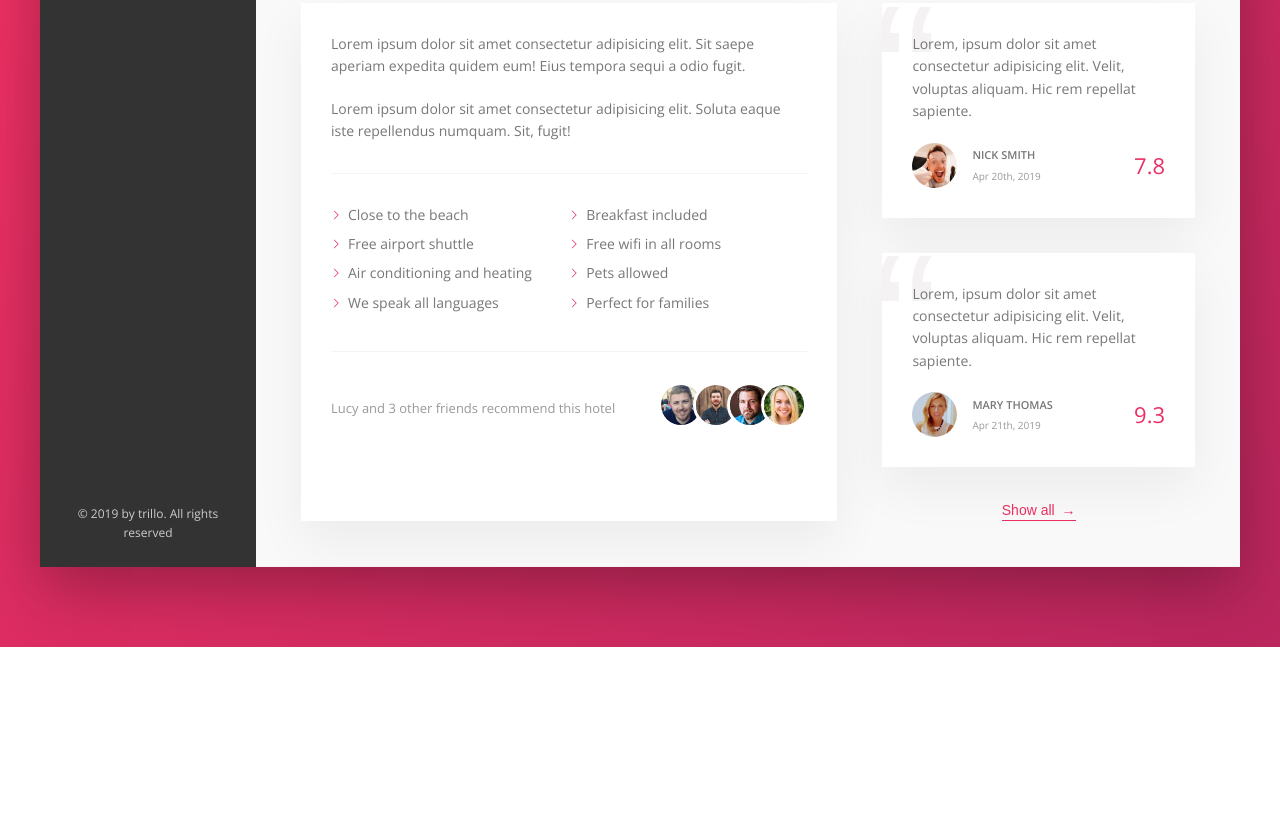
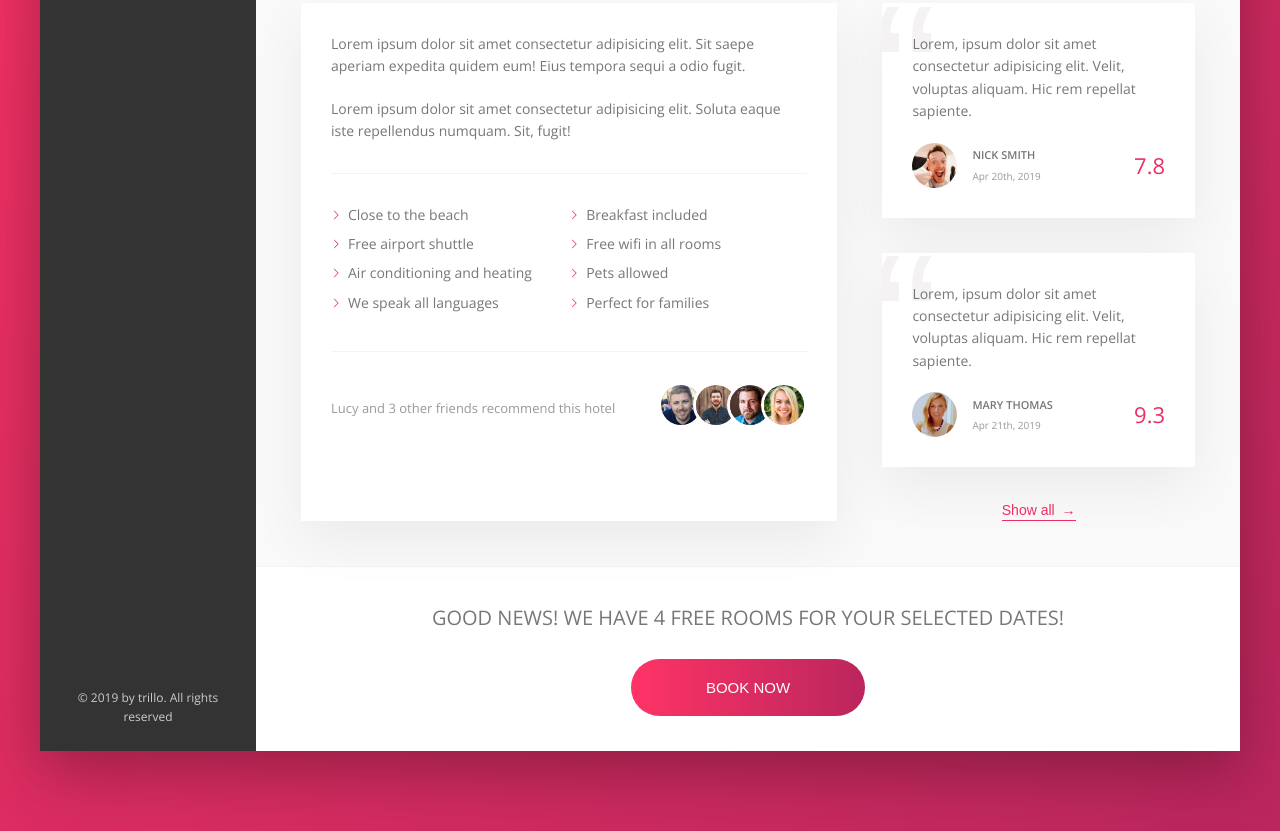
Before and after one commit to MajhiRockzZ/Advanced-CSS-and-SASS-Project-2, a website: page index.html in a window 1280 px wide. Shown: the part 644-1475 px from the top of the page. Before the commit the page ends 1291 px from the top, so only its background shows below. Drawn offline with nearby package versions, Linux system fonts and the light colour scheme.

Commit message:
feat: Building the CTA Section

```diff
--- a/index.html
+++ b/index.html
@@ -252,6 +252,16 @@
               <button class="btn-inline">Show all <span>&rarr;</span></button>
             </div>
           </div>
+
+          <div class="cta">
+            <h2 class="cta__book-now">
+              Good news! We have 4 free rooms for your selected dates!
+            </h2>
+            <button class="btn">
+              <span class="btn__visible">Book now</span>
+              <span class="btn__invisible">Only 4 rooms left</span>
+            </button>
+          </div>
         </main>
       </div>
     </div>
--- a/sass/_components.scss
+++ b/sass/_components.scss
@@ -5,6 +5,7 @@
   height: 3.25rem;
   margin-left: 2rem;
 }
+
 ///////////////////////////
 // SEARCH
 
@@ -61,6 +62,7 @@
     fill: var(--color-grey-dark-3);
   }
 }
+
 ///////////////////////////
 // USER NAVIGATION
 
@@ -113,6 +115,7 @@
     margin-right: 1rem;
   }
 }
+
 ///////////////////////////
 // SIDE NAVIGATION
 
@@ -140,7 +143,7 @@
     transform: scaleY(0);
     // transform-origin: bottom;
     transition: transform 0.2s, width 0.4s cubic-bezier(1, 0, 0, 1) 0.2s,
-      background-color 0.1s;
+    background-color 0.1s;
   }
 
   &__item--active::before,
@@ -173,6 +176,7 @@
     fill: currentColor;
   }
 }
+
 ///////////////////////////
 // LEGAL TEXT
 
@@ -182,6 +186,7 @@
   text-align: center;
   padding: 2.5rem;
 }
+
 ///////////////////////////
 // GALLERY
 
@@ -193,6 +198,7 @@
     display: block;
   }
 }
+
 ///////////////////////////
 // HOTEL OVERVIEW
 
@@ -255,6 +261,7 @@
     text-transform: uppercase;
   }
 }
+
 ///////////////////////////
 // BUTTON INLINE
 
@@ -268,6 +275,7 @@
   background-color: transparent;
   cursor: pointer;
   transition: all 0.2s;
+
   & span {
     margin-left: 3px;
     transition: all 0.2s;
@@ -286,6 +294,7 @@
     animation: pulsate 1s infinite;
   }
 }
+
 @keyframes pulsate {
   0% {
     transform: scale(1);
@@ -302,12 +311,14 @@
     box-shadow: none;
   }
 }
+
 ///////////////////////////
 // PARAGRAPH
 
 .paragraph:not(:last-child) {
   margin-bottom: 2rem;
 }
+
 ///////////////////////////
 // LIST
 
@@ -342,6 +353,7 @@
     mask-size: cover;
   }
 }
+
 ///////////////////////////
 // RECOMMEND
 
@@ -373,6 +385,7 @@
     }
   }
 }
+
 ///////////////////////////
 // REVIEWS
 
@@ -436,3 +449,67 @@
     z-index: 1;
   }
 }
+
+///////////////////////////
+// CALL TO ACTION
+.cta {
+  padding: 3.5rem 0;
+  text-align: center;
+
+  &__book-now {
+    font-size: 2rem;
+    font-weight: 300;
+    text-transform: uppercase;
+    margin-bottom: 2.5rem;
+  }
+}
+
+///////////////////////////
+// CALL TO ACTION
+.btn {
+  font-size: 1.5rem;
+  font-weight: 300;
+  text-transform: uppercase;
+  border-radius: 100px;
+  border: none;
+  background-image: linear-gradient(to right, var(--color-primary-light), var(--color-primary-dark));
+  color: #ffffff;
+  position: relative;
+  overflow: hidden;
+  cursor: pointer;
+
+  & > * {
+    display: inline-block;
+    height: 100%;
+    width: 100%;
+    transition: all .2s;
+  }
+
+  &__visible {
+    padding: 2rem 7.5rem;
+  }
+
+  &__invisible {
+    position: absolute;
+    padding: 2rem 0;
+    left: 0;
+    top: -100%;
+  }
+
+  &:hover {
+    background-image: linear-gradient(to left, var(--color-primary-light), var(--color-primary-dark));
+  }
+
+  &:hover &__visible {
+    transform: translateY(100%);
+  }
+
+  &:hover &__invisible {
+    top: 0;
+  }
+
+  &:focus {
+    outline: none;
+    animation: pulsate 1s infinite;
+  }
+}
```
Also changed, not shown: css/style.css.
